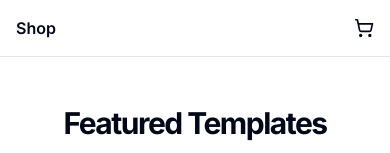
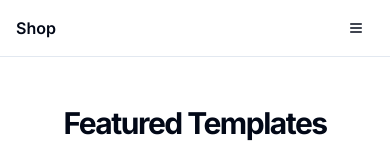
Before and after one commit to cmwayand/wavydogdesign, a Next.js app: page /shop in a window 390 px wide. Shown: the top 153 px of the page. Built offline with nearby package versions, Linux system fonts and the light colour scheme.

Commit message:
Add framer-motion dependency and implement MobileMenu in multiple pages

```diff
--- a/app/about/page.tsx
+++ b/app/about/page.tsx
@@ -1,8 +1,15 @@
 import Image from "next/image";
 import Link from "next/link";
 import { FlipCard } from "@/components/flip-card"
+import { MobileMenu } from "@/components/MobileMenu";
 
 export default function AboutPage() {
+	const navLinks = [
+		{ href: "/#services", label: "Services" },
+		{ href: "/about", label: "About" },
+		{ href: "/#pricing", label: "Pricing" },
+	];
+
 	return (
 		<div className="flex min-h-screen flex-col">
 			<header className="sticky top-0 z-50 w-full border-b bg-background/95 backdrop-blur supports-[backdrop-filter]:bg-background/60">
@@ -46,6 +53,7 @@ export default function AboutPage() {
 								Pricing
 							</Link>
 						</nav>
+						<MobileMenu links={navLinks} />
 					</div>
 				</div>
 			</header>
--- a/app/page.tsx
+++ b/app/page.tsx
@@ -13,8 +13,15 @@ import {
 
 import { Button } from "@/components/ui/button";
 import ContactForm from "@/components/ContactForm";
+import { MobileMenu } from "@/components/MobileMenu";
 
 export default function Home() {
+	const navLinks = [
+		{ href: "#services", label: "Services" },
+		{ href: "/about", label: "About" },
+		{ href: "#pricing", label: "Pricing" },
+	];
+
 	return (
 		<div className="flex min-h-screen flex-col">
 			<header className="sticky top-0 z-50 w-full border-b bg-background/95 backdrop-blur supports-[backdrop-filter]:bg-background/60">
@@ -57,6 +64,7 @@ export default function Home() {
 								Pricing
 							</Link>
 						</nav>
+						<MobileMenu links={navLinks} />
 						{/* Shop button - commented out for now
 						<Button asChild>
 							<Link href="/shop" rel="noopener noreferrer">
--- a/app/pricing/page.tsx
+++ b/app/pricing/page.tsx
@@ -2,8 +2,15 @@ import Link from "next/link"
 import Image from "next/image"
 import { ArrowLeft, ArrowRight } from "lucide-react"
 import { Button } from "@/components/ui/button"
+import { MobileMenu } from "@/components/MobileMenu";
 
 export default function PricingPage() {
+  const navLinks = [
+    { href: "/#services", label: "Services" },
+    { href: "/about", label: "About" },
+    { href: "/#pricing", label: "Pricing" },
+  ];
+
   return (
     <div className="flex min-h-screen flex-col">
       <header className="sticky top-0 z-50 w-full border-b bg-background/95 backdrop-blur supports-[backdrop-filter]:bg-background/60">
@@ -40,6 +47,7 @@ export default function PricingPage() {
                 Pricing
               </Link>
             </nav>
+            <MobileMenu links={navLinks} />
           </div>
         </div>
       </header>
--- a/app/shop/cart/page.tsx
+++ b/app/shop/cart/page.tsx
@@ -4,19 +4,28 @@ import Link from "next/link"
 import { ArrowLeft } from "lucide-react"
 import { useCart } from "@/app/context/cart"
 import { Button } from "@/components/ui/button"
+import { MobileMenu } from "@/components/MobileMenu";
 
 export default function CartPage() {
   const { state, dispatch } = useCart()
   const total = state.items.reduce((sum, item) => sum + item.price * item.quantity, 0)
 
+  const navLinks = [
+    { href: "/shop", label: "Shop" },
+    { href: "/shop/cart", label: "Cart" },
+  ];
+
   return (
     <div className="flex min-h-screen flex-col">
       <nav className="w-full border-b bg-background/95 backdrop-blur supports-[backdrop-filter]:bg-background/60">
-        <div className="container flex h-14 items-center px-4 md:px-6">
+        <div className="container flex h-14 items-center justify-between px-4 md:px-6">
           <Link href="/shop" className="flex items-center text-sm font-medium">
             <ArrowLeft className="mr-2 h-4 w-4" />
             Back to Shop
           </Link>
+          <div className="md:hidden">
+            <MobileMenu links={navLinks} />
+          </div>
         </div>
       </nav>
 
--- a/app/shop/page.tsx
+++ b/app/shop/page.tsx
@@ -5,8 +5,14 @@ import { Button } from "@/components/ui/button"
 import { Card, CardContent, CardFooter, CardHeader, CardTitle } from "@/components/ui/card"
 import { Badge } from "@/components/ui/badge"
 import { CartDisplay } from "@/components/cart-display"
+import { MobileMenu } from "@/components/MobileMenu";
 
 export default function ShopPage() {
+  const navLinks = [
+    { href: "/shop", label: "Shop" },
+    { href: "/shop/cart", label: "Cart" },
+  ];
+
   return (
     <div className="flex flex-col min-h-screen">
       {/* Shop Navigation */}
@@ -16,9 +22,10 @@ export default function ShopPage() {
             Shop
           </Link>
           <div className="flex items-center gap-4">
-            <Link href="/shop/cart">
+            <Link href="/shop/cart" className="hidden md:flex">
               <CartDisplay />
             </Link>
+            <MobileMenu links={navLinks} />
           </div>
         </div>
       </nav>
--- /dev/null
+++ b/components/MobileMenu.tsx
@@ -0,0 +1,138 @@
+"use client";
+
+import React, { useState, useEffect, useRef } from "react";
+import Link from "next/link";
+import { Menu, X } from "lucide-react";
+import { Button } from "@/components/ui/button";
+import { cn } from "@/lib/utils";
+import { AnimatePresence, motion } from "framer-motion";
+
+interface MobileMenuProps {
+  links: {
+    href: string;
+    label: string;
+  }[];
+}
+
+export function MobileMenu({ links }: MobileMenuProps) {
+  const [isOpen, setIsOpen] = useState(false);
+  const menuRef = useRef<HTMLDivElement>(null);
+  const buttonRef = useRef<HTMLButtonElement>(null);
+
+  useEffect(() => {
+    const handleEscape = (e: KeyboardEvent) => {
+      if (e.key === 'Escape' && isOpen) {
+        setIsOpen(false);
+      }
+    };
+
+    const handleClickOutside = (e: MouseEvent) => {
+      if (menuRef.current && !menuRef.current.contains(e.target as Node) &&
+          buttonRef.current && !buttonRef.current.contains(e.target as Node)) {
+        setIsOpen(false);
+      }
+    };
+
+    if (isOpen) {
+      document.addEventListener('keydown', handleEscape);
+      document.addEventListener('mousedown', handleClickOutside);
+      document.body.style.overflow = 'hidden';
+    }
+
+    return () => {
+      document.removeEventListener('keydown', handleEscape);
+      document.removeEventListener('mousedown', handleClickOutside);
+      document.body.style.overflow = '';
+    };
+  }, [isOpen]);
+
+  return (
+    <div className="md:hidden">
+      <Button
+        ref={buttonRef}
+        variant="ghost"
+        size="icon"
+        className={cn(
+          "relative",
+          isOpen ? "opacity-0" : "opacity-100"
+        )}
+        onClick={() => setIsOpen(!isOpen)}
+        aria-label="Open menu"
+        aria-expanded={isOpen}
+        aria-controls="mobile-menu"
+      >
+        <Menu className="h-5 w-5" />
+      </Button>
+
+      <AnimatePresence>
+        {isOpen && (
+          <>
+            {/* Darkened overlay */}
+            <motion.div
+              initial={{ opacity: 0 }}
+              animate={{ opacity: 1 }}
+              exit={{ opacity: 0 }}
+              transition={{ duration: 0.2 }}
+              className="fixed inset-0 z-[49] min-h-screen w-full bg-black/50"
+              onClick={() => setIsOpen(false)}
+              style={{ position: 'fixed', top: 0, left: 0, right: 0, bottom: 0 }}
+            />
+
+            {/* Drawer */}
+            <motion.div
+              ref={menuRef}
+              initial={{ x: '100%' }}
+              animate={{ x: 0 }}
+              exit={{ x: '100%' }}
+              transition={{ type: "spring", damping: 25, stiffness: 300 }}
+              className="fixed top-0 right-0 z-[50] h-screen w-64 bg-background shadow-xl"
+            >
+              <nav
+                id="mobile-menu"
+                className="flex h-full flex-col p-6"
+                role="navigation"
+                aria-label="Mobile navigation"
+              >
+                <div className="mb-8 flex justify-end">
+                  <Button
+                    variant="ghost"
+                    size="icon"
+                    onClick={() => setIsOpen(false)}
+                    aria-label="Close menu"
+                    className="hover:bg-accent"
+                  >
+                    <X className="h-5 w-5" />
+                  </Button>
+                </div>
+                <div className="space-y-4">
+                  {links.map((link, index) => (
+                    <motion.div
+                      key={link.href}
+                      initial={{ opacity: 0, x: 20 }}
+                      animate={{ opacity: 1, x: 0 }}
+                      exit={{ opacity: 0, x: 20 }}
+                      transition={{ delay: index * 0.1 }}
+                    >
+                      <Link
+                        href={link.href}
+                        className={cn(
+                          "block w-full rounded-md px-4 py-2 text-lg transition-colors",
+                          "hover:bg-accent hover:text-accent-foreground",
+                          "focus:outline-none focus:ring-2 focus:ring-offset-2 focus:ring-primary"
+                        )}
+                        onClick={() => setIsOpen(false)}
+                        role="menuitem"
+                      >
+                        {link.label}
+                      </Link>
+                    </motion.div>
+                  ))}
+                </div>
+              </nav>
+            </motion.div>
+          </>
+        )}
+      </AnimatePresence>
+    </div>
+  );
+}
--- a/package.json
+++ b/package.json
@@ -13,6 +13,7 @@
     "@radix-ui/react-slot": "^1.1.2",
     "class-variance-authority": "^0.7.1",
     "clsx": "^2.1.1",
+    "framer-motion": "^12.5.0",
     "lucide-react": "^0.476.0",
     "next": "^15.2.0",
     "react": "^18",
```
Also changed, not shown: 1 other file (tests, documents, lock files or other folders).
